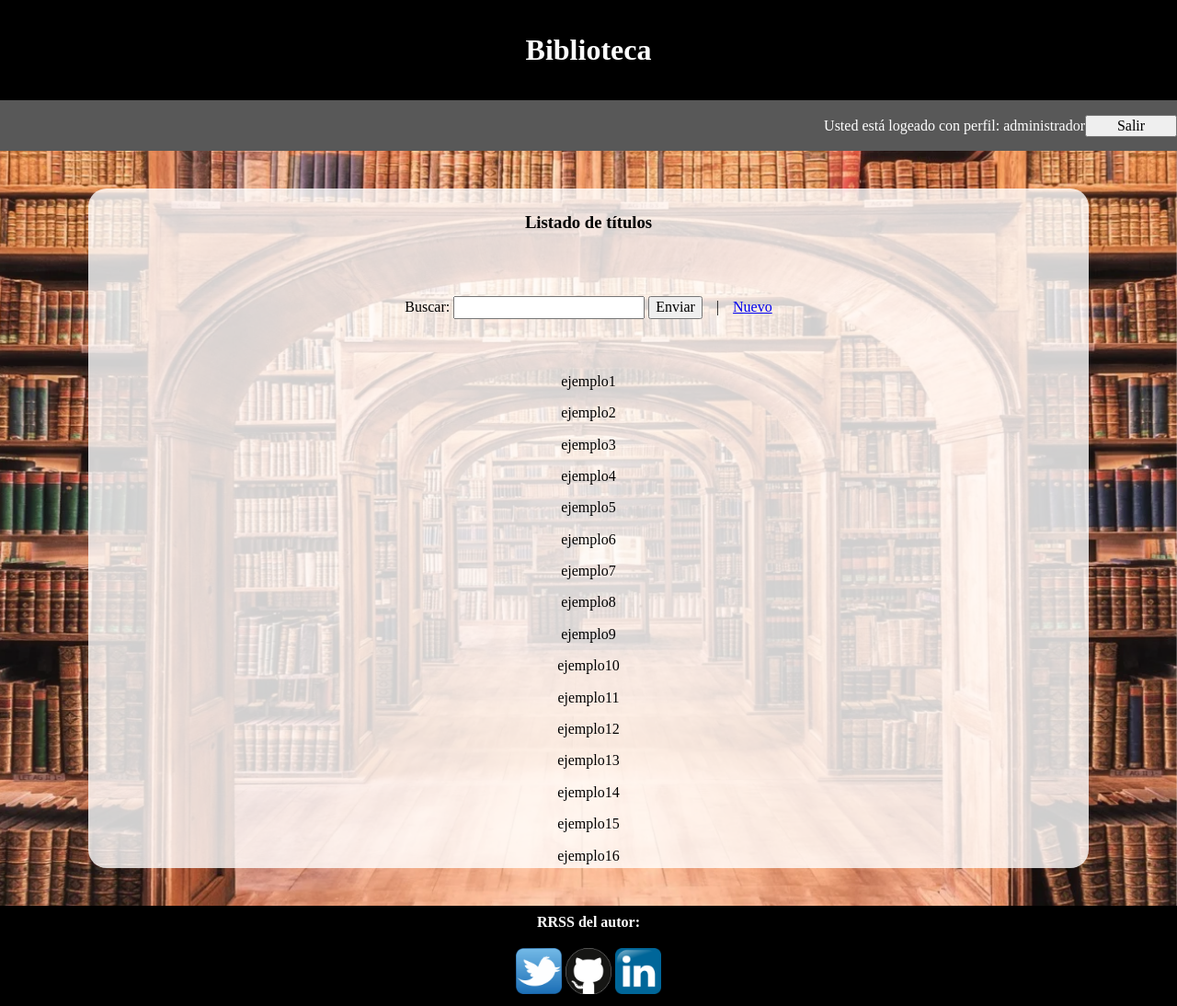
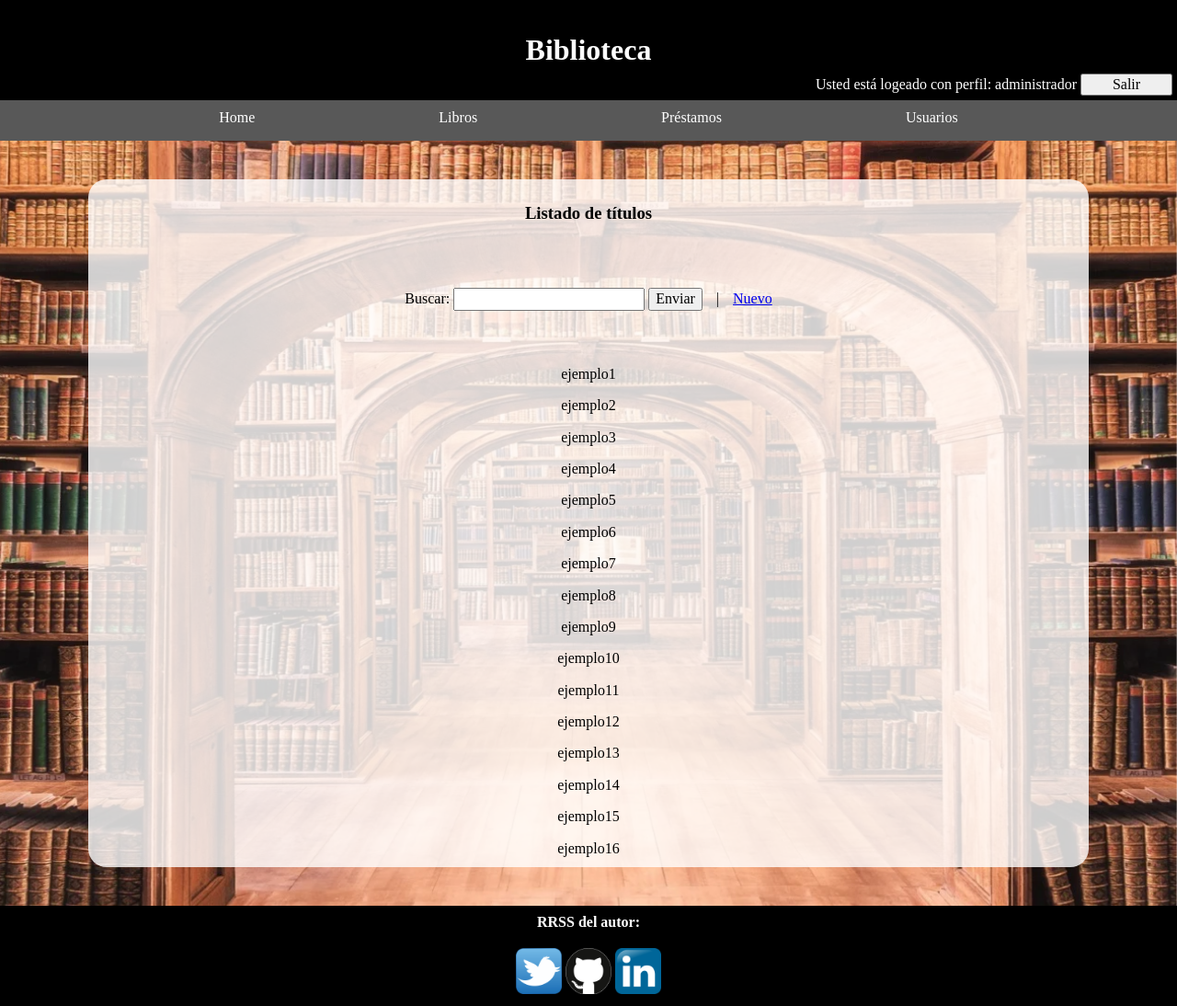
Before and after one commit to FcoJavierGlez/DWES_Cuarentena, a PHP site: page / in a window 1280 px wide. Shown: the whole page at 92% size. Run offline with PHP 8.4, Linux system fonts and the light colour scheme; the visitor is signed in with stand-in values (Sample User, id 1).

Commit message:
Finalizado diseño

```diff
--- a/cuarentena/biblioteca/config/exit.php
+++ b/cuarentena/biblioteca/config/exit.php
@@ -1,8 +1,6 @@
 <?php
-    echo "<div class='login'>";
-        echo "<form action='index.php' method='post'>";
-            echo "Usted está logeado con perfil: ".$_SESSION['perfil'];
-            echo "<input type='submit' name='cerrar' value='Salir'>";
-        echo "</form>";
-    echo "</div>";
+    echo "<form action='index.php' method='post'>";
+        echo "Usted está logeado con perfil: ".$_SESSION['perfil'];
+        echo "  <input type='submit' name='cerrar' value='Salir'>";
+    echo "</form>";
 ?>
--- /dev/null
+++ b/cuarentena/biblioteca/config/nav.php
@@ -0,0 +1,26 @@
+<?php
+    $enlaces = array(
+        array(
+            "enlace" => "index.php",
+            "nombre" => "Home"
+        ),
+        array(
+            "enlace" => "libros.php",
+            "nombre" => "Libros"
+        ),
+        array(
+            "enlace" => "prestamos.php",
+            "nombre" => "Préstamos"
+        ),
+        array(
+            "enlace" => "usuarios.php",
+            "nombre" => "Usuarios"
+        ),
+    );
+
+
+    echo "<ul>";
+        foreach ($enlaces as $valor)
+            echo "<li><a href=".$valor["enlace"].">".$valor["nombre"]."</a></li>";
+    echo "</ul>";
+?>
--- a/cuarentena/biblioteca/css/style.css
+++ b/cuarentena/biblioteca/css/style.css
@@ -13,6 +13,12 @@ header, footer {
 
 header {
     display: grid;
+    grid-template-columns: repeat(3,1fr);
+    *align-items: center;
+}
+
+.title_header {
+    display: grid;
     align-items: center;
 }
 
@@ -26,34 +32,89 @@ nav {
     *height: 5vh;
 }
 
-main {
+/* main {
     background-image: url(../img/fondo_libros.webp);
     background-repeat: no-repeat;
     background-position: center;
     background-attachment: fixed;
     background-size: cover;
-    height: 75vh;
-    *height: 80vh;
+    *height: 75vh;
+    height: 80vh;
     display: grid;
-    *justify-content: center;
-    *align-content: center;
-    *grid-template-rows: max-content max-content auto;
-}
+} */
 
 .github, .login {
     text-align: right;
 }
 
-.login {
+/* .login {
     display: grid;
     align-items: center;
     background-color: rgb(88, 88, 88);
     color: white;
     height: 5vh;
+} */
+
+.login {
+    display: grid;
+    align-items: flex-end;
+    color: white;
+    align-content: flex-end;
+    margin: 5px;
+    font-size: 16px;
 }
 
 .login input {
     width: 100px;
+}
+
+.login a {
+    color: orange;
+    font-weight: bold;
+    text-decoration: none;
+}
+
+.cuerpo {
+    background-image: url(../img/fondo_libros.webp);
+    background-repeat: no-repeat;
+    background-position: center;
+    background-attachment: fixed;
+    background-size: cover;
+    height: 80vh;
+    width: 100%;
+    display: grid;
+    grid-template-rows: 5% 95%;
+}
+
+nav {
+    *display: grid;
+    *align-items: flex-start;
+    background-color: rgb(88, 88, 88);
+    color: white;
+    *height: 5vh;
+}
+
+nav ul {
+    margin: 10px auto;
+    padding: 0;
+    text-align: center;
+}
+
+nav ul li {
+    display: inline-block;
+    list-style: none;
+}
+
+nav a {
+    display: block;
+    text-decoration: none;
+    color: white;
+    margin: 0 100px;
+}
+
+main {
+    *justify-self: center;
+   display: grid;
 }
 
 .contenedor {
@@ -82,10 +143,7 @@ main {
 }
 
 .listado {
-    *background-color: pink;
-    *border-radius: 20px;
     height: 100%;
-    *width: 100%;
     overflow-x: auto;
     scrollbar-width: none;
 }
--- a/cuarentena/biblioteca/index.php
+++ b/cuarentena/biblioteca/index.php
@@ -4,21 +4,21 @@
 
     session_start();
 
-    if (!isset($_SESSION['perfil'])) {
+    if ( !isset($_SESSION['perfil']) ) {
         $_SESSION['perfil'] = "invitado";
         $_SESSION['uee'] = false;
         $_SESSION['uie'] = false;
     }
 
-    if (isset($_POST['login'])) {
+    if ( isset($_POST['login']) ) {
         $_SESSION['perfil'] = GestorLogin::getPerfil($_POST['user'],$_POST['pswd']);
         if ($_SESSION['perfil']=="administrador") {
             $_SESSION['gestor'] = new Gestor();
-            $_SESSION['gestor']->importUsers();
+            //$_SESSION['gestor']->importUsers();
         }
     }
 
-    if (isset($_POST['add'])) {
+    if ( isset($_POST['add']) ) {
         $_SESSION['uee'] = false;
         $_SESSION['uie'] = false;
         try {
@@ -31,8 +31,8 @@
     }
 
     if (isset($_POST['cerrar'])) {
-        if ($_SESSION['perfil']=="administrador")
-            $_SESSION['gestor']->exportUsers();
+        /* if ($_SESSION['perfil']=="administrador")
+            $_SESSION['gestor']->exportUsers(); */
         cerrarSesion();
     }
 ?>
@@ -47,21 +47,29 @@
 </head>
 <body>
     <header>
+        <div>
+
+        </div>
+        <div class="title_header">
             <h1>Biblioteca</h1>
-    </header>
+        </div>
+        <div class="login">
             <?php
-        if ($_SESSION['perfil'] == "invitado")
+                if ( $_SESSION['perfil'] == "invitado" )
                     include "config/login.php";
                 else
                     include "config/exit.php";
             ?>
+        </div>
+    </header>
+    <div class="cuerpo">
+        <nav>
+            <?php
+                if ( $_SESSION['perfil'] == "administrador" )
+                    include "config/nav.php";
+            ?>
+        </nav>
         <main>
-        <!-- <div class="github">
-            <b>El siguiente botón conduce al repositorio de GitHub:</b>
-            <a href="https://github.com/FcoJavierGlez/DWES_Cuarentena/tree/autentificacionBD/cuarentena/autentificacion" target="_blank">
-                <button>Ver código</button>
-            </a>
-        </div> -->
             <div class="contenedor">
                 <div>
                     <h3>Listado de títulos</h3>
@@ -96,22 +104,8 @@
                     <p>ejemplo20</p>
                 </div>
             </div>
-       <?php
-            /* //Logeo
-            if ($_SESSION['perfil'] == "invitado")
-                include "config/login.php";
-            else
-                include "config/exit.php";
-
-            //Contenido
-            echo "<div class='contenedor'>";
-            if ($_SESSION['perfil'] == "administrador")
-                include "config/add.php";
-            elseif ($_SESSION['perfil'] == "usuario")
-                echo "<a href='privado.php'>Acceder a privado</a>";
-            echo "</div>"; */
-       ?>
         </main>
+    </div>
     <footer>
         <h4>RRSS del autor:</h4>
         <div class="rrss">
```
Also changed, not shown: cuarentena/biblioteca/config/login.php (+4 -7 lines). Lines whose indentation alone changed are shown as unchanged.
